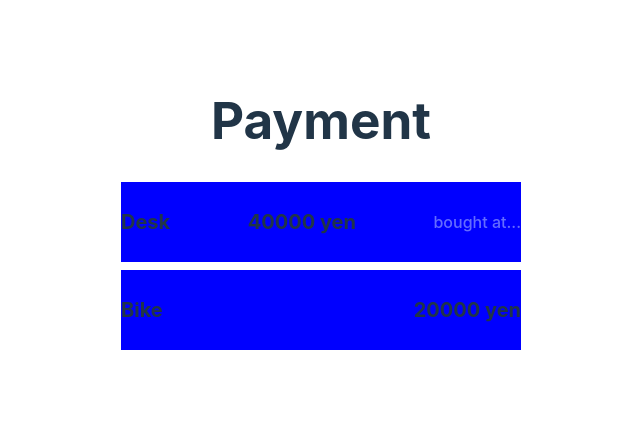
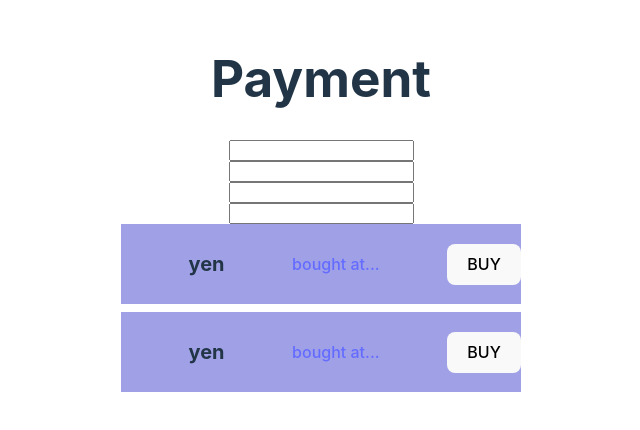
Before and after one commit to darutani/vue_tutorial_udemy, a Vue app: page / in a window 1280 px wide. Shown: the part 192-622 px from the top of the page, without its empty margins (319-959 px from the left). Built offline with nearby package versions, Linux system fonts and the light colour scheme.

Commit message:
✨ チャプター37

```diff
--- a/src/components/Payment.vue
+++ b/src/components/Payment.vue
@@ -1,26 +1,74 @@
 <template>
     <div class="container">
         <h1>Payment</h1>
+        <input v-on:input="inputName1" />
+        <input v-on:input="inputPrice1" />
+        <input v-on:input="inputName2" />
+        <input v-on:input="inputPrice2" />
         <div class="payment">
-            <label>{{ ItemName1 }}</label>
-            <label>{{ ItemPrice1 }} yen</label>
+            <label>{{ Item1.name }}</label>
+            <label>{{ Item1.price }} yen</label>
             <a v-bind:href="url1">bought at...</a>
+            <button v-on:click="buy(Item1.name)">BUY</button>
         </div>
         <div class="payment">
-            <label>{{ ItemName2 }}</label>
-            <label>{{ ItemPrice2 }} yen</label>
+            <label>{{ Item2.name }}</label>
+            <label>{{ Item2.price }} yen</label>
+            <a v-bind:href="url1">bought at...</a>
+            <button v-on:click="buy(Item2.name)">BUY</button>
         </div>
     </div>
 </template>
 
 <script setup lang="ts">
-const ItemName1 = 'Desk';
+import { ref, reactive } from 'vue'
+
+const Item1 = reactive({
+    name: null,
+    price: null,
+});
+
+const Item2 = reactive({
+    name: null,
+    price: null,
+});
+
+// const ItemName1 = ref<string>('Desk');
 const ItemName2 = 'Bike';
 
-const ItemPrice1 = '40000';
+// const ItemPrice1 = '40000';
 const ItemPrice2 = '20000';
 
 const url1 = 'https://www.amazon.co.jp/Jiandi-%E3%82%B2%E3%83%BC%E3%83%9F%E3%83%B3%E3%82%B0%E3%83%87%E3%82%B9%E3%82%AF-%E3%83%91%E3%82%BD%E3%82%B3%E3%83%B3%E3%83%87%E3%82%B9%E3%82%AF-%E3%83%A9%E3%83%83%E3%82%AF%E4%BB%98%E3%81%8D%E3%83%87%E3%82%B9%E3%82%AF-%E3%82%AA%E3%83%95%E3%82%A3%E3%82%B9%E3%83%87%E3%82%B9%E3%82%AF/dp/B0B3Y9KXCS/ref=sr_1_5?__mk_ja_JP=%E3%82%AB%E3%82%BF%E3%82%AB%E3%83%8A&crid=9XSA60HQD2J2&keywords=desk&qid=1700574894&sprefix=desk,aps,172&sr=8-5&th=1'
+
+const buy = (itemName: string) => {
+    alert('Are you sure to buy ' + itemName + '?');
+}
+
+// const input = (event: any) => {
+//     console.log('event:', event.target.value);
+//     ItemName1.value = event.target.value;
+// }
+
+const inputName1 = (event: any) => {
+    console.log('event:', event.target.value);
+    Item1.name = event.target.value;
+}
+
+const inputPrice1 = (event: any) => {
+    console.log('event:', event.target.value);
+    Item1.price = event.target.value;
+}
+
+const inputName2 = (event: any) => {
+    console.log('event:', event.target.value);
+    Item2.name = event.target.value;
+}
+
+const inputPrice2 = (event: any) => {
+    console.log('event:', event.target.value);
+    Item2.price = event.target.value;
+}
 </script>
 
 <style scoped>
@@ -36,7 +84,7 @@ const url1 = 'https://www.amazon.co.jp/Jiandi-%E3%82%B2%E3%83%BC%E3%83%9F%E3%83%
     align-items: center;
     height: 80px;
     width: 400px;
-    background-color: blue;
+    background-color: rgb(160, 160, 231);
     margin-bottom: 8px;
 }
 
```
